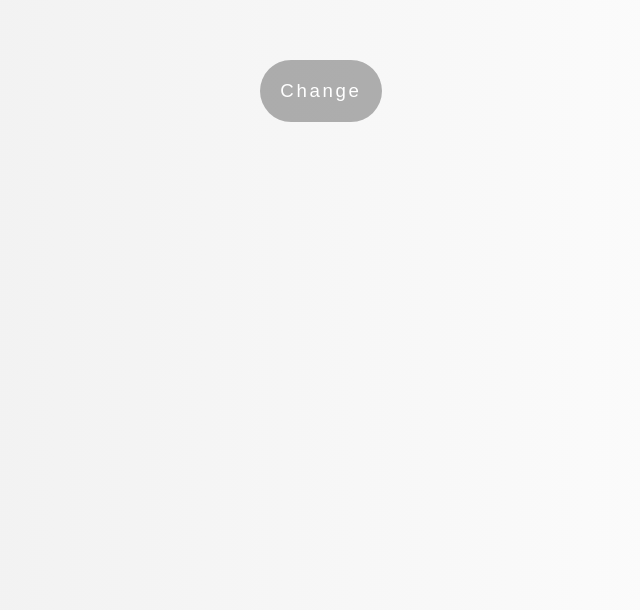
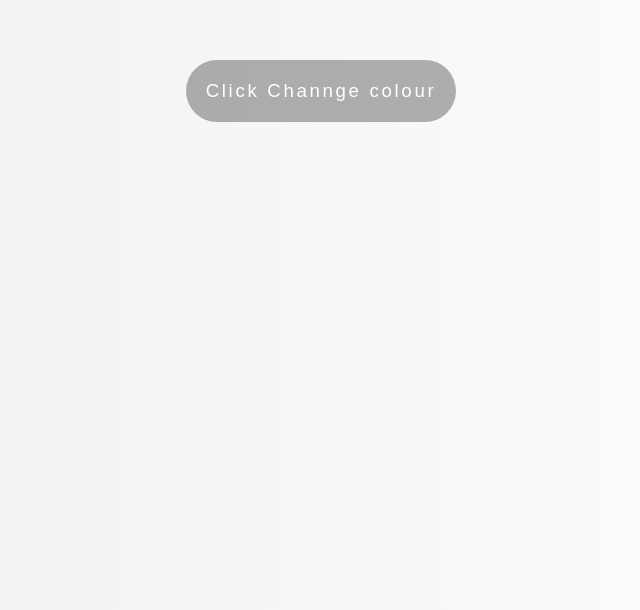
Before and after one commit to yaniemuh/nodejs, a website: page index.html in a window 1280 px wide. Shown: the part 190-800 px from the top of the page, without its empty margins (319-959 px from the left). Drawn offline with Linux system fonts and the light colour scheme.

Commit message:
change code

```diff
--- a/index.html
+++ b/index.html
@@ -8,7 +8,7 @@
     <title>Node</title>
 </head>
 <body id="content">
-    <button id="btn">Change</button>
+    <button id="btn">Click Channge colour</button>
     <script>const btn = document.getElementById('btn'),
          page = document.getElementById('content')
    let bg = [
```
